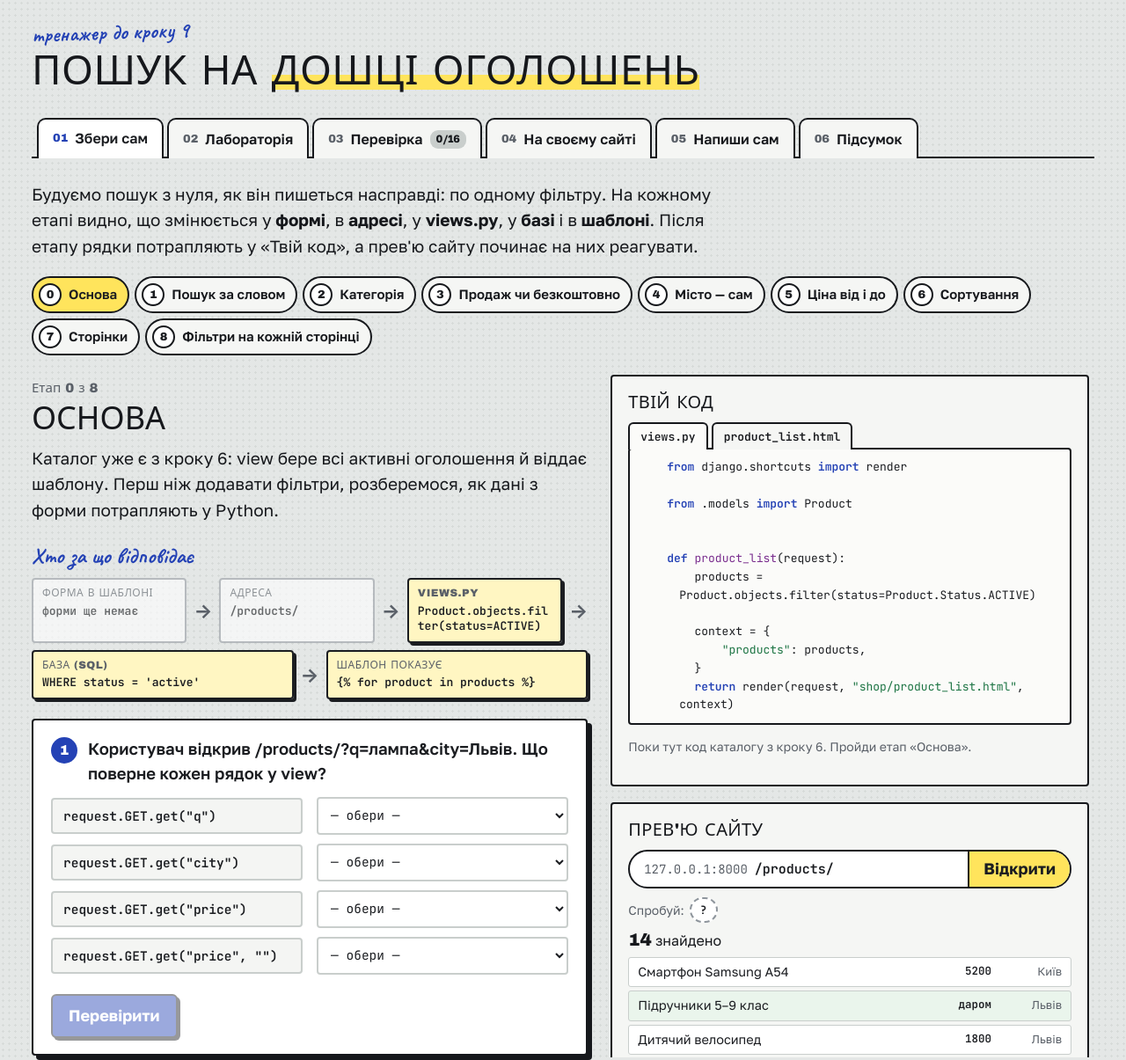
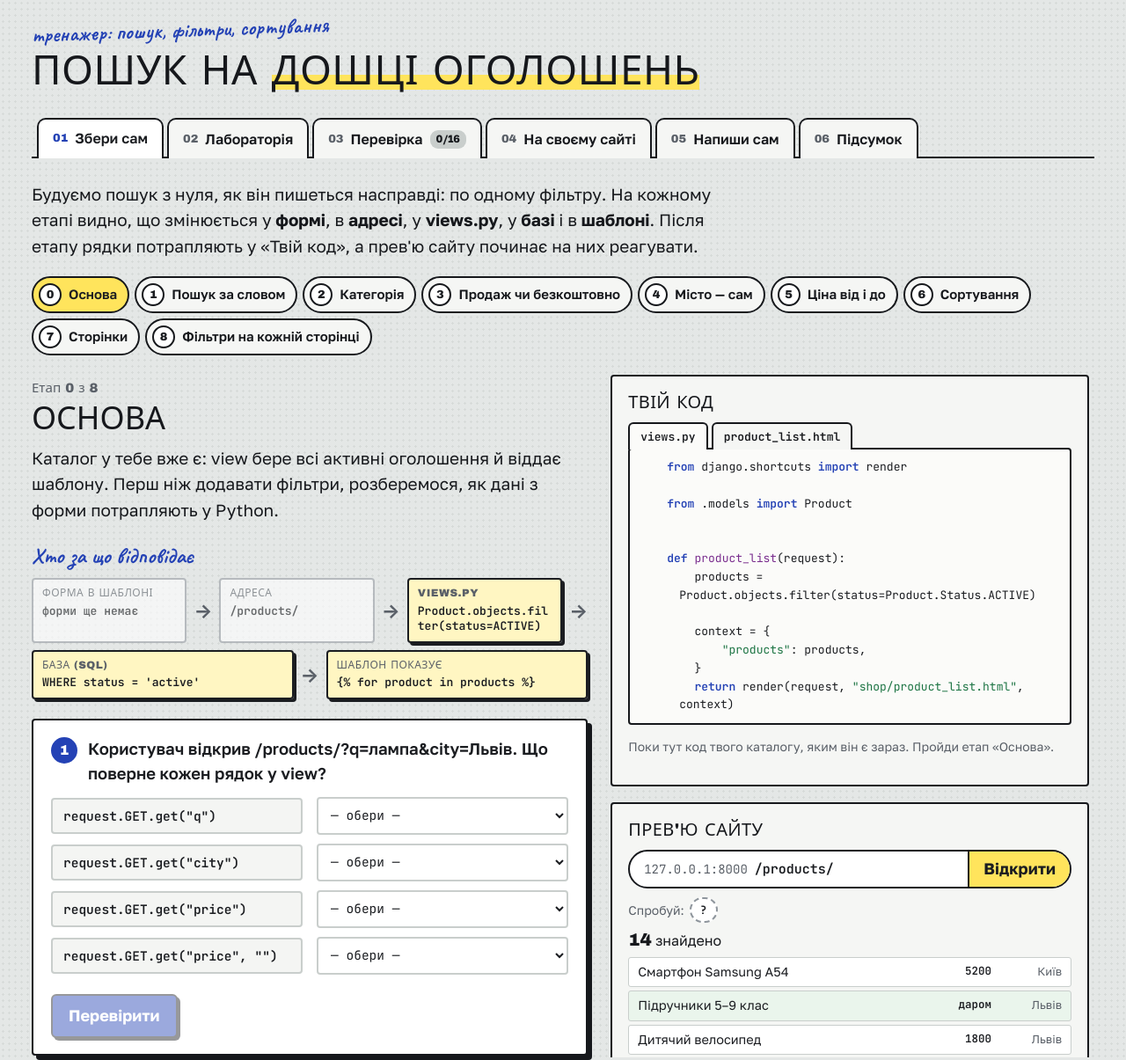
Before and after one commit to kustymenko/search, a plain HTML site: page index.html in a window 1280 px wide. Shown: the top 1205 px of the page at 88% size. Drawn offline with Linux system fonts and the light colour scheme; a web font is replaced by a local one.

Commit message:
Update index.html

```diff
--- a/index.html
+++ b/index.html
@@ -335,7 +335,7 @@ p code,li code,td code{background:var(--pen-soft); padding:.06em .35em; border-r
 <div class="wrap">
   <header class="top">
     <div class="brand">
-      <span class="kicker">тренажер до кроку 9</span>
+      <span class="kicker">тренажер: пошук, фільтри, сортування</span>
       <h1>Пошук на <span>дошці оголошень</span></h1>
     </div>
   </header>
@@ -439,7 +439,7 @@ p code,li code,td code{background:var(--pen-soft); padding:.06em .35em; border-r
     <div id="summaryBox"></div>
   </section>
 
-  <p class="foot">Код у тренажері — з кроку 9 посібника «Django від нуля до деплою». Прогрес зберігається лише в цьому браузері.</p>
+  <p class="foot">Прогрес зберігається лише в цьому браузері.</p>
 </div>
 
 <script>
@@ -1105,7 +1105,7 @@ function enabledAt(s){ var en = {}; for (var k = 1; k <= s; k++) en[EN_KEYS[k]]
    [форма в шаблоні, адреса, views.py, база (SQL), шаблон показує] */
 var STAGES = [
   { title:"Основа", short:"звідки беруться параметри",
-    goal:"Каталог уже є з кроку 6: view бере всі активні оголошення й віддає шаблону. Перш ніж додавати фільтри, розберемося, як дані з форми потрапляють у Python.",
+    goal:"Каталог у тебе вже є: view бере всі активні оголошення й віддає шаблону. Перш ніж додавати фільтри, розберемося, як дані з форми потрапляють у Python.",
     flow:["форми ще немає", "/products/", "Product.objects.filter(status=ACTIVE)", "WHERE status = 'active'", "{% for product in products %}"],
     hot:[2,3,4], tries:[""],
     ex:[
@@ -1133,7 +1133,7 @@ var STAGES = [
         why:"<p><code>name=\"q\"</code> — це ім'я, яке з'явиться в адресі й яке читає <code>params.get(\"q\")</code>. <code>value=\"{{ filters.q }}\"</code> підставляє введене слово назад у поле, а <code>filters</code> ми передаємо з view. Без цього після пошуку поле було б порожнім, і людина не бачила б, що шукала.</p>" },
       { type:"choice", q:"У шаблоні написали <code>&lt;input name=\"search\"&gt;</code>, а у view — <code>params.get(\"q\")</code>. Що побачить користувач?",
         opts:["Помилку 500","Сторінку з усіма оголошеннями: ніби шукав, а фільтр не спрацював","Порожній список","Помилку 404"], answer:1,
-        why:"<p>Найпідступніша помилка цього кроку. Адреса буде <code>?search=велосипед</code>, а view шукає <code>q</code>, отримує порожній рядок і фільтр пропускає. Помилки немає, просто «не працює». <b>Одне й те саме слово має збігатися у трьох місцях</b>: <code>name</code> у формі, ключ у <code>params.get</code>, і <code>filters.…</code> у <code>value</code>.</p>" }
+        why:"<p>Найпідступніша помилка в цій темі. Адреса буде <code>?search=велосипед</code>, а view шукає <code>q</code>, отримує порожній рядок і фільтр пропускає. Помилки немає, просто «не працює». <b>Одне й те саме слово має збігатися у трьох місцях</b>: <code>name</code> у формі, ключ у <code>params.get</code>, і <code>filters.…</code> у <code>value</code>.</p>" }
     ] },
   { title:"Категорія", short:"select, isdigit, список у context",
     goal:"Покупець обирає категорію зі списку. Список категорій має прийти з бази, а не бути вписаним у HTML руками.",
@@ -1272,7 +1272,7 @@ function renderBuildCode(){
   var s = Math.max(0, builtUpTo());
   $("#bCode").innerHTML = srcHtml(srcView(codeTab === "view" ? VIEW_SRC : TPL_SRC, s), codeTab === "tpl");
   $$(".ctab").forEach(function(b){ b.setAttribute("aria-selected", b.dataset.tab === codeTab); });
-  $("#bCodeNote").innerHTML = builtUpTo() < 0 ? "Поки тут код каталогу з кроку 6. Пройди етап «Основа»." : "Після етапу «" + STAGES[s].title + "». " + (s > 0 ? "Жовтим — що додалося, закресленим — що прибрали." : "");
+  $("#bCodeNote").innerHTML = builtUpTo() < 0 ? "Поки тут код твого каталогу, яким він є зараз. Пройди етап «Основа»." : "Після етапу «" + STAGES[s].title + "». " + (s > 0 ? "Жовтим — що додалося, закресленим — що прибрали." : "");
 }
 function renderPreview(){
   var s = Math.max(0, builtUpTo()), r = run(pSearch, enabledAt(s));
@@ -1318,7 +1318,7 @@ function renderStageFoot(){
   var st = STAGES[bStage], b = bstate();
   var allDone = st.ex.every(function(e, i){ return b.ex[exKey(i)]; });
   var foot = "";
-  if (b.done[bStage]) foot = '<p class="hand big">Етап у твоєму коді.</p>' + (bStage < STAGES.length - 1 ? '<button class="btn primary" id="nextStage">До етапу ' + (bStage + 1) + ': ' + esc(STAGES[bStage + 1].title) + '</button>' : '<div class="finale"><p class="hand big">Готово! Ти зібрав увесь крок 9: форму, view і шаблон.</p><p>Тепер перевір себе на завданнях-передбаченнях, а потім — на своєму справжньому сайті.</p><button class="btn primary" id="toCheck">До перевірки</button></div>');
+  if (b.done[bStage]) foot = '<p class="hand big">Етап у твоєму коді.</p>' + (bStage < STAGES.length - 1 ? '<button class="btn primary" id="nextStage">До етапу ' + (bStage + 1) + ': ' + esc(STAGES[bStage + 1].title) + '</button>' : '<div class="finale"><p class="hand big">Готово! Ти зібрав пошук, фільтри, сортування і сторінки: форму, view і шаблон.</p><p>Тепер перевір себе на завданнях-передбаченнях, а потім — на своєму справжньому сайті.</p><button class="btn primary" id="toCheck">До перевірки</button></div>');
   else if (allDone) foot = '<button class="btn primary" id="addStage">Додати в мій код</button><span class="small">Рядки цього етапу з\'являться в «Твій код», а прев\'ю почне на них реагувати.</span>';
   else foot = '<span class="small">Виконай усі завдання етапу, щоб додати його в код.</span>';
   if (bStage > 0 && !b.done[bStage - 1]) foot = '<p class="warnline">Спершу пройди попередні етапи: код збирається по черзі.</p>' + foot;
@@ -1492,7 +1492,7 @@ function renderSummary(){
   TASKS.forEach(function(t, i){ var s = tstate(i); if (!topics[t.topic]){ topics[t.topic] = { ok:0, all:0, bad:[] }; order.push(t.topic); } topics[t.topic].all++; if (s){ done++; if (s.first){ right++; topics[t.topic].ok++; } else topics[t.topic].bad.push(i); } });
   var siteYes = Object.keys(store.site).filter(function(k){ return store.site[k] === "yes"; }).length;
   var checks = Object.keys(store.checks).filter(function(k){ return store.checks[k]; }).length;
-  var h = '<div class="score"><span class="big">' + right + '<small>/' + TASKS.length + '</small></span><span style="max-width:520px">з першої спроби. ' + (done < TASKS.length ? "Пройдено " + done + " із " + TASKS.length + " завдань." : (right === TASKS.length ? '<span class="hand" style="font-size:28px">Чисто! Можна братися за наступний крок.</span>' : "Усі завдання пройдено. Нижче видно, що варто повторити.")) + '</span></div>';
+  var h = '<div class="score"><span class="big">' + right + '<small>/' + TASKS.length + '</small></span><span style="max-width:520px">з першої спроби. ' + (done < TASKS.length ? "Пройдено " + done + " із " + TASKS.length + " завдань." : (right === TASKS.length ? '<span class="hand" style="font-size:28px">Чисто! Можна рухатися далі.</span>' : "Усі завдання пройдено. Нижче видно, що варто повторити.")) + '</span></div>';
   h += '<div class="bars">' + order.map(function(k){ var t = topics[k], p = t.all ? Math.round(t.ok / t.all * 100) : 0;
     return '<div><div class="bar"><span>' + esc(k) + '</span><span class="track"><span class="fill" style="width:' + p + '%"></span></span><span class="v">' + t.ok + '/' + t.all + '</span></div>' +
       (t.bad.length ? '<div class="redo">' + t.bad.map(function(i){ return '<button class="btn ghost" data-redo="' + i + '">Повторити завдання ' + (i + 1) + '</button>'; }).join("") + '</div>' : "") + '</div>'; }).join("") + '</div>';
```
